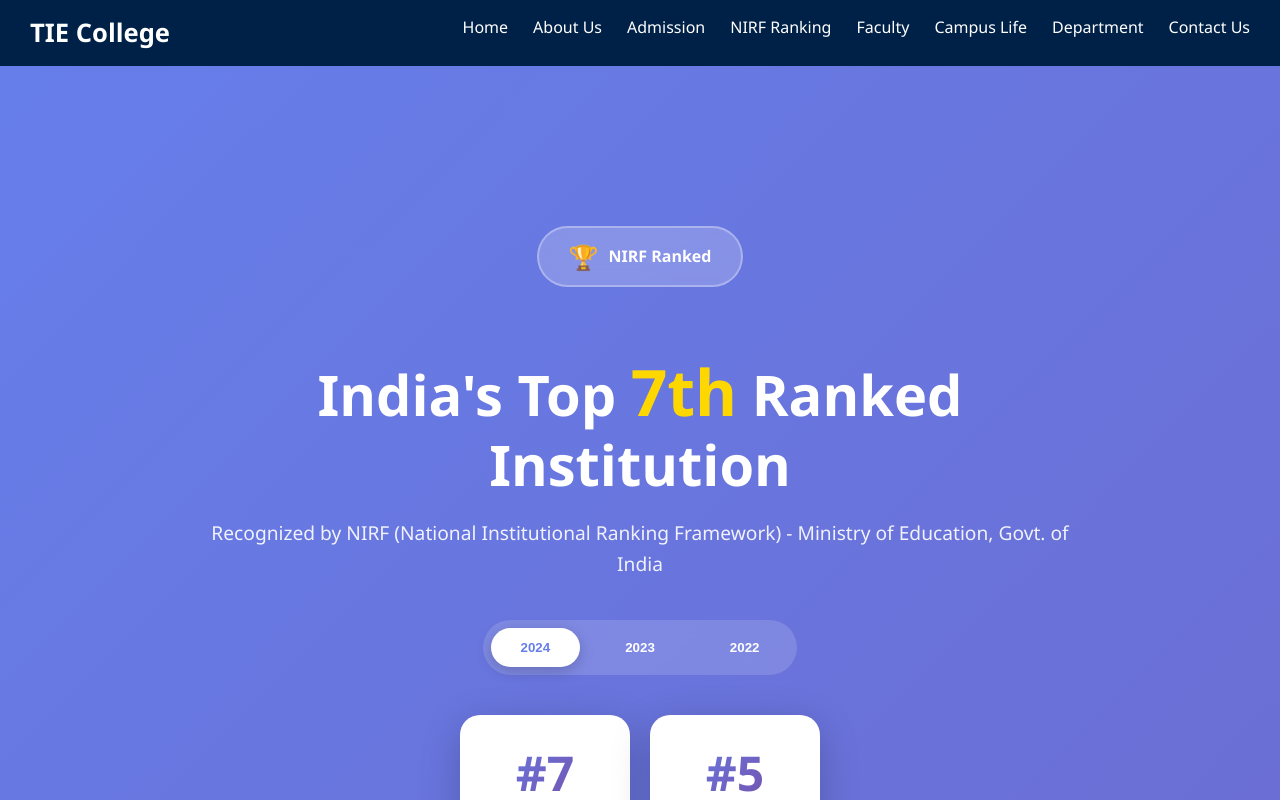
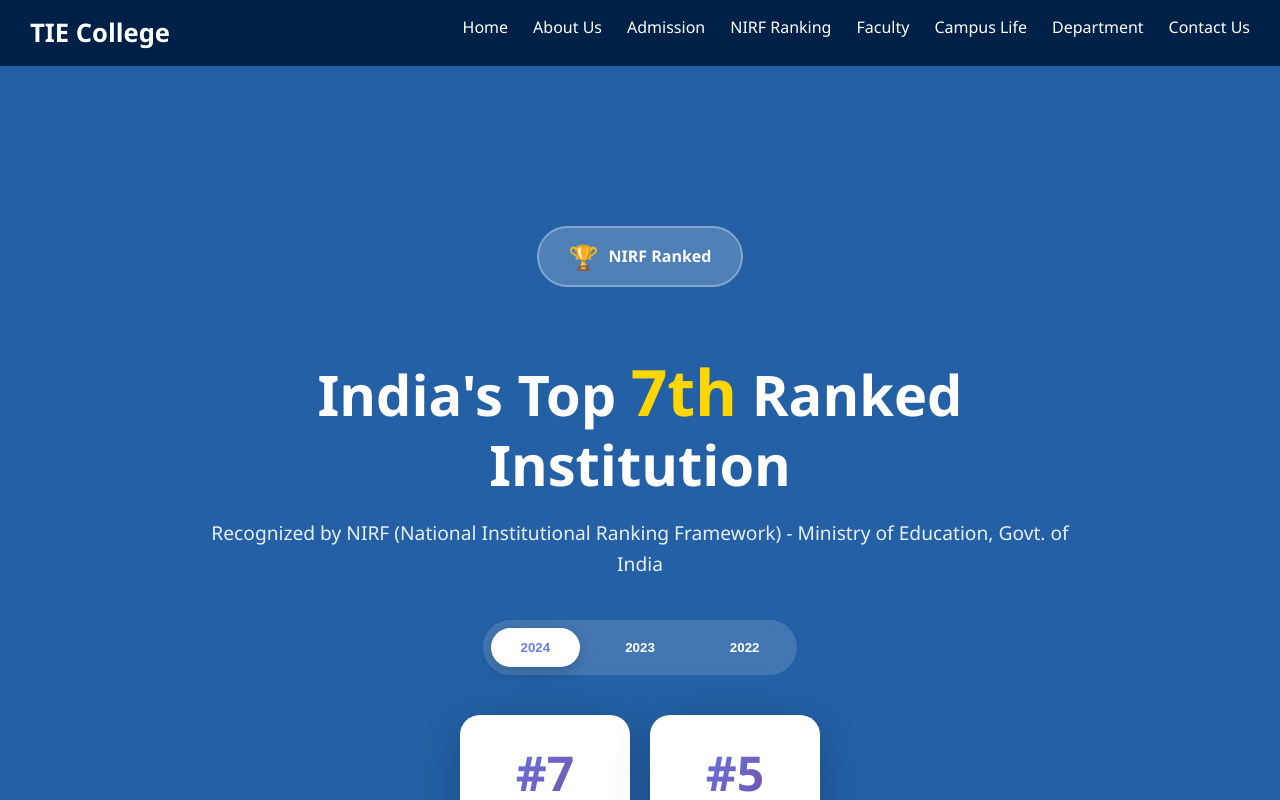
Before and after one commit to snehaagarwal05/CollegeAdmissionManagementPortal, a React (Vite) app: page /nirf in a window 1280 px wide. Shown: the top 800 px of the page. Built offline with nearby package versions, Linux system fonts and the light colour scheme.

Commit message:
Update nirf.css

```diff
--- a/src/components/nirf/nirf.css
+++ b/src/components/nirf/nirf.css
@@ -1,6 +1,6 @@
 .nirf-container {
   min-height: 100vh;
-  background: linear-gradient(135deg, #667eea 0%, #764ba2 100%);
+  background: #2360a5;
   padding-top: 80px;
 }
 
```
